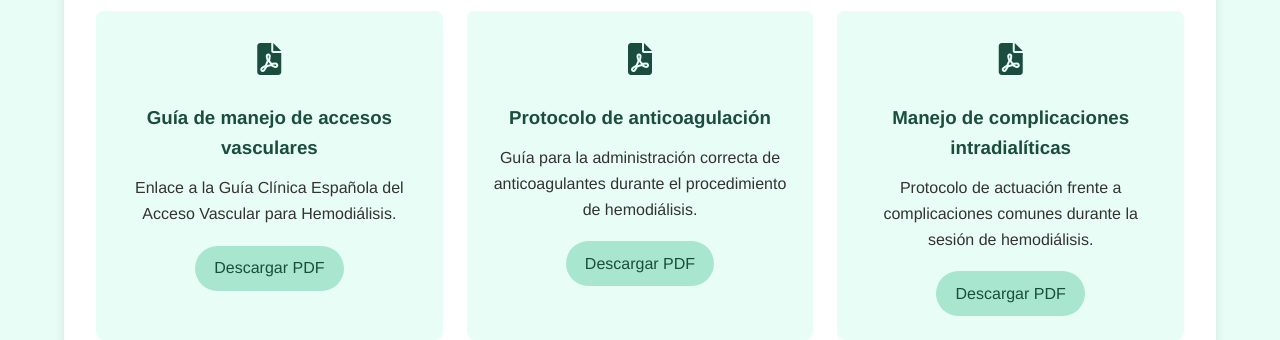
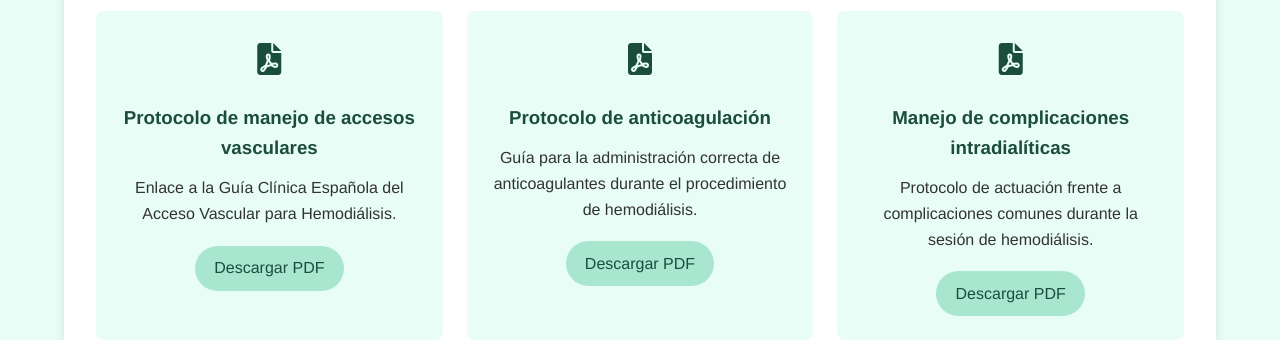
Before and after one commit to fabiocotesmd/fabiocotesmd.github.io, a Jekyll site: the page built from colegas.html, in a window 1280 px wide and 900 px high, scrolled down 312 px. Shown: the part 153-493 px from the top of the window. Built offline with Jekyll 4.4.1, drawn with Linux system fonts in a browser that asks for light colours.

Commit message:
On branch main  Your branch is ahead of 'origin/main' by 1 commit.    (use "git push" to publish your local commits)
 Changes to be committed:
	modified:   colegas.html

```diff
--- a/colegas.html
+++ b/colegas.html
@@ -17,7 +17,7 @@ permalink: /colegas/
     <div class="resources-grid">
         <div class="resource-card">
             <div class="resource-icon"><i class="fas fa-file-pdf"></i></div>
-            <h3>Guía de manejo de accesos vasculares</h3>
+            <h3>Protocolo de manejo de accesos vasculares</h3>
             <p>Enlace a la Guía Clínica Española del Acceso Vascular para Hemodiálisis.</p>
             <a href="{{ 'assets\docs\S0211699517302175.pdf' | relative_url }}" class="btn">Descargar PDF</a>
         </div>
```
